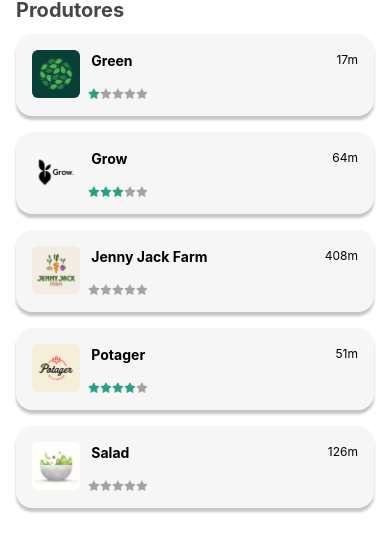
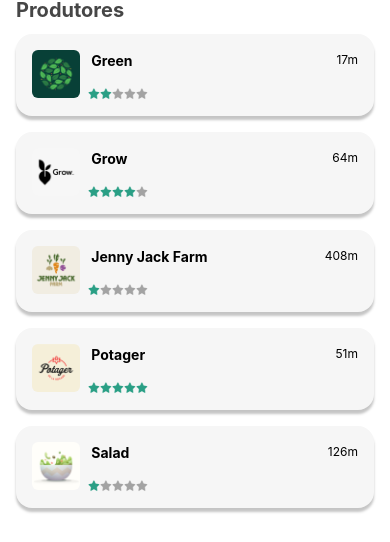
Before and after one commit to Gustavobtfelix/React-Native-Cli-App-orgs-hooks, a React Native app: screen / in a window 390 px wide. Shown: the part 174-716 px from the top of the page. Built offline with nearby package versions, Linux system fonts and the light colour scheme.

Commit message:
separando montagem da estrela em um novo arquivo

```diff
--- a/src/telas/Home/Componentes/Componentes2/Componentes3/comportamentoEstrela.js
+++ b/src/telas/Home/Componentes/Componentes2/Componentes3/comportamentoEstrela.js
@@ -0,0 +1,36 @@
+import React from "react";
+import {Image, StyleSheet, TouchableOpacity} from "react-native";
+import estrelaIMG from '../../../../../../assets/estrela.png';
+import estrelaCinzaIMG from '../../../../../../assets/estrelaCinza.png';
+
+function ComportamentoEstrela({
+    onPress,
+    desabilitada = true,
+    grande = false,
+    quantidadeEstrelas,
+}) {
+    const estilos = estilosFuncao(grande);
+
+    const getImagem = () => {
+        if (quantidadeEstrelas) {
+            return estrelaIMG;
+        }
+        return estrelaCinzaIMG
+    }//metodo para selecionar imagem
+
+    return <TouchableOpacity
+            onPress={onPress} //se clicar na estrela, seta a quantidade
+            disabled={desabilitada}>
+            <Image source={getImagem()} style={estilos.estrelaCSS} />
+        </TouchableOpacity>
+} //metodo monta estrela
+
+const estilosFuncao = (grande) => StyleSheet.create({
+    estrelaCSS: {
+        width:  grande ? 36 : 12, // se grande for true, usa 36, se não, usa 12
+        height: grande ? 36 : 12,
+        marginTop: 16,
+    }
+});
+
+export default ComportamentoEstrela;
--- a/src/telas/Home/Componentes/Componentes2/Estrelas.js
+++ b/src/telas/Home/Componentes/Componentes2/Estrelas.js
@@ -1,5 +1,6 @@
 import React, { useState } from "react";
 import {Image, StyleSheet, TouchableOpacity, View } from "react-native";
+import ComportamentoEstrela from './Componentes3/ComportamentoEstrela';
 import estrelaIMG from '../../../../../assets/estrela.png';
 import estrelaCinzaIMG from '../../../../../assets/estrelaCinza.png';
 
@@ -9,46 +10,32 @@ function Estrelas({ //parametros
     grande = false,
 }) { //retorno
     const [ quantidade, setQuantidade ] = useState(quantidadeOrigem);
-    const estadosEstilos = estilosFuncao(grande);
-
-    const getImage = (index) => {
-        if (index < quantidade) {
-            return estrelaIMG;
-        }
-        return estrelaCinzaIMG
-    }//metodo para selecionar imagem
 
     const RenderEstrelas = () => {
         const listaEstrelas = [];
         for (let i=0; i<5; i++) {
             listaEstrelas.push(
-                <TouchableOpacity
+                <ComportamentoEstrela
                     key={i}
-                    onPress={() => setQuantidade(i+1)} //se clicar na estrela, seta a quantidade
-                    disabled={!editavel}>
-                    <Image source={getImage(i)} style={estadosEstilos.estrelaCSS} />
-                </TouchableOpacity>
-
+                    onPress={() => setQuantidade(i)} /*a quantidade define o valor de estrelas */
+                    desabilitada={!editavel} /*envia valor */
+                    quantidadeEstrelas={i <= quantidade}
+                    grande={grande} />
             );
-        }
-        return listaEstrelas; // metodo que cria array com as imagens
+        } // for para criar array com C omportamentoEstrela
+        return listaEstrelas; //retorna array
     }
 
-    return <View style={estadosEstilos.posicaoEstrelasCSS}>
+    return <View style={estilos.posicaoEstrelasCSS}>
         <RenderEstrelas />
     </View> //return principal
 }
 
 
-const estilosFuncao = (grande) => StyleSheet.create({
+const estilos = StyleSheet.create({
     posicaoEstrelasCSS: {
         flexDirection: "row",
     },
-    estrelaCSS: {
-        width:  grande ? 36 : 12, // se grande for true, usa 36, se não, usa 12
-        height: grande ? 36 : 12,
-        marginTop: 16,
-    }
 });
 
 export default Estrelas;
```
